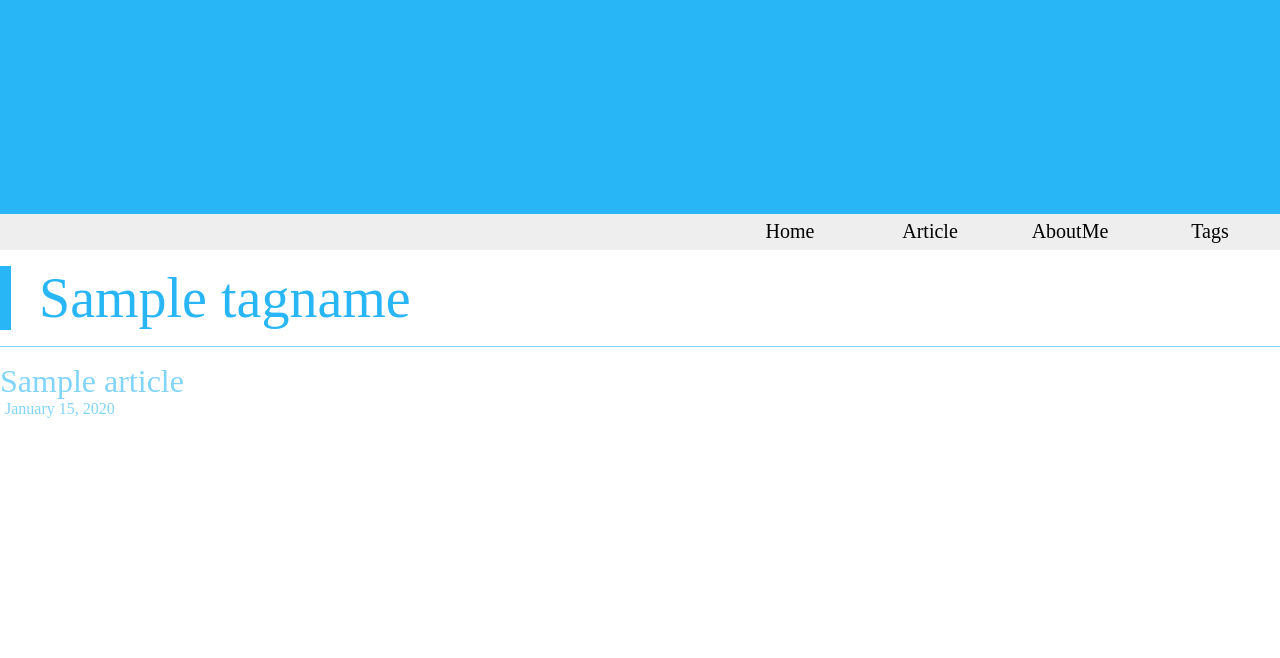
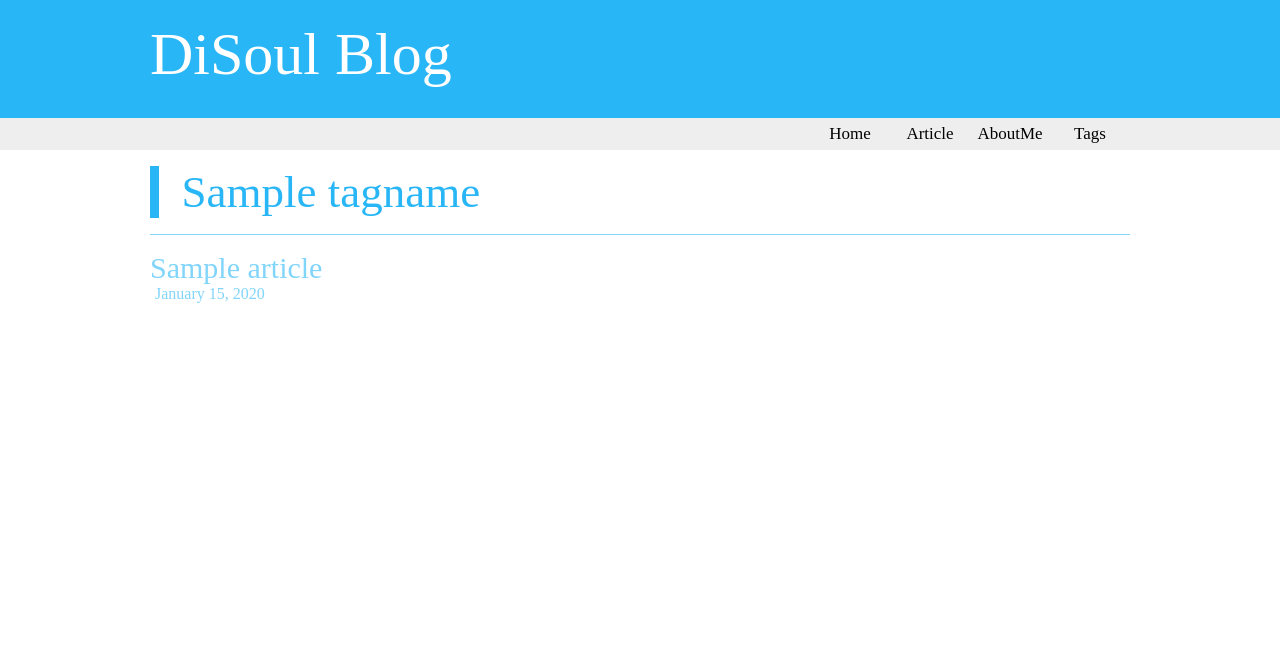
Before and after one commit to disoul/disoul-blog, a Django app: template disoul_blog/templates/tag.html in a window 1280 px wide. Shown: the top 658 px of the page. Run offline with Django 3.2, Linux system fonts and the light colour scheme; tables that the repository leaves empty hold one stand-in row (values such as "Sample post"); the template is opened without the code that fills it: values that come from a table or form of the project are taken from there, most other values are stand-ins (such as "Sample title", 1, 10 or a date in 2020).

Commit message:
css修改

```diff
--- a/blog/static/css/aboutme.css
+++ b/blog/static/css/aboutme.css
@@ -1,3 +1,3 @@
-*{-webkit-box-sizing:border-box;-moz-box-sizing:border-box;box-sizing:border-box;margin:0}.navigation{display:flex;flex-direction:column;flex-wrap:nowrap;height:250px;background-color:#29b6f6;overflow:hidden}.title{flex:6;position:relative;left:-14em;top:-3em}.navigation-bar{flex:1;background-color:#eee}.navigation-bar ul{display:flex;flex-direction:row;flex-wrap:nowrap;justify-content:flex-end;height:100%}.navigation-bar ul li{list-style-type:none}.navigation-bar ul li a{color:#000;display:inline-block;width:7em;height:100%;margin-bottom:6px;margin-top:6px;text-align:center;text-decoration:none;font-size:20px}.navigation-bar ul li i{flex:1}.navigation-bar ul li:hover{background-color:rgba(170,170,170,0.7)}#name{position:absolute;left:320px;top:80px;color:#fff;cursor:pointer;font-size:3.5em}#horizontal-line{width:30em;border-top:5px solid #fff;position:absolute;left:325px;top:150px}#about-words{font-size:1.8em;color:#fff;position:absolute;top:160px;left:325px}
+*{-webkit-box-sizing:border-box;-moz-box-sizing:border-box;box-sizing:border-box;margin:0}.navigation{display:flex;flex-direction:column;flex-wrap:nowrap;height:150px;background-color:#29b6f6;overflow:hidden}.title{flex:6;left:-14em;top:-3em;width:980px;margin:auto}.title a{text-decoration:none;font-size:60px;display:block;padding-top:20px;color:#fff;cursor:pointer}.title a:hover{color:#039be5}.navigation-bar{flex:1;background-color:#eee}.navigation-bar ul{display:flex;flex-direction:row;flex-wrap:nowrap;justify-content:flex-end;width:980px;padding-left:0;margin:auto}.navigation-bar ul li{list-style-type:none}.navigation-bar ul li a{color:#000;display:inline-block;width:80px;height:100%;margin-bottom:6px;margin-top:6px;text-align:center;text-decoration:none;font-size:17px}.navigation-bar ul li i{flex:1}.navigation-bar ul li:hover{background-color:rgba(170,170,170,0.7)}#name{position:absolute;left:320px;top:80px;color:#fff;cursor:pointer;font-size:3.5em}#horizontal-line{width:30em;border-top:5px solid #fff;position:absolute;left:325px;top:150px}#about-words{font-size:1.8em;color:#fff;position:absolute;top:160px;left:325px}
 .main-content{display:flex;flex-direction:column;align-items:center;width:100%}.main-content .mid-content{width:80em}.head-block{display:flex;margin-top:1em}.head-block .icon-block{flex:1;border-right:1px solid #e7e7e7}.head-block .icon-block .icon{width:15em;height:15em;margin:2em auto 2em auto;border:5px solid #ff7997;border-radius:15em;background-image:url('../image/disoul-icon.jpeg');background-size:cover;transition:border-width .5s}.head-block .icon-block .icon:hover{border-width:10px}.head-block .name-block{flex:1;border-right:1px solid #e7e7e7;padding-top:3.5em}.head-block .name-block .name{display:block;font-size:4em;margin:.3em 75px .3em;width:0;border-bottom:5px solid #29b6f6;white-space:nowrap;transition:width .5s;cursor:default}.head-block .name-block .name:hover{width:275px}.head-block .name-block .name span{color:#ff7997}.head-block .name-block .word{position:relative}.head-block .name-block .word p{position:absolute;right:80px;font-size:2em;color:#29b6f6}.head-block .name-block .word p span{color:#ff7997}.head-block .about-block{flex:1;padding-top:3.5em}.head-block .about-block p:first-child{font-size:2.5em;margin-left:2em}.head-block .about-block #lovedays{margin-left:1.5em;font-size:6em;color:#ff7997}.head-block .about-block #lovedays span{font-size:.3em;color:#29b6f6}
-body{display:flex;min-height:100vh;flex-direction:column}.page-warp{flex:1}.site-footer{width:100%;background-color:#455ede;height:5em}.site-footer p{text-align:center;font-size:1.5em;color:#fff;padding-top:1em;letter-spacing:.1em}.site-footer p i{margin-left:.5em;margin-right:.5em;cursor:pointer}
+body{display:flex;min-height:100vh;flex-direction:column}.page-warp{flex:1}.site-footer{width:100%;background-color:#455ede;height:50px}.site-footer p{text-align:center;font-size:1.5em;color:#fff;padding-top:10px;letter-spacing:.1em}.site-footer p i{margin-left:.5em;margin-right:.5em;cursor:pointer}.site-footer p a{color:#fff}.site-footer p a:hover{color:#29b6f6}
--- a/blog/static/css/article.css
+++ b/blog/static/css/article.css
@@ -1,4 +1,4 @@
-*{-webkit-box-sizing:border-box;-moz-box-sizing:border-box;box-sizing:border-box;margin:0}.navigation{display:flex;flex-direction:column;flex-wrap:nowrap;height:150px;background-color:#29b6f6;overflow:hidden}.title{flex:6;position:relative;left:-14em;top:-3em}.navigation-bar{flex:1;background-color:#eee}.navigation-bar ul{display:flex;flex-direction:row;flex-wrap:nowrap;justify-content:flex-end;width:980px;padding-left:0;margin:auto}.navigation-bar ul li{list-style-type:none}.navigation-bar ul li a{color:#000;display:inline-block;width:80px;height:100%;margin-bottom:6px;margin-top:6px;text-align:center;text-decoration:none;font-size:17px}.navigation-bar ul li i{flex:1}.navigation-bar ul li:hover{background-color:rgba(170,170,170,0.7)}#name{position:absolute;left:320px;top:80px;color:#fff;cursor:pointer;font-size:3.5em}#horizontal-line{width:30em;border-top:5px solid #fff;position:absolute;left:325px;top:150px}#about-words{font-size:1.8em;color:#fff;position:absolute;top:160px;left:325px}
+*{-webkit-box-sizing:border-box;-moz-box-sizing:border-box;box-sizing:border-box;margin:0}.navigation{display:flex;flex-direction:column;flex-wrap:nowrap;height:150px;background-color:#29b6f6;overflow:hidden}.title{flex:6;left:-14em;top:-3em;width:980px;margin:auto}.title a{text-decoration:none;font-size:60px;display:block;padding-top:20px;color:#fff;cursor:pointer}.title a:hover{color:#039be5}.navigation-bar{flex:1;background-color:#eee}.navigation-bar ul{display:flex;flex-direction:row;flex-wrap:nowrap;justify-content:flex-end;width:980px;padding-left:0;margin:auto}.navigation-bar ul li{list-style-type:none}.navigation-bar ul li a{color:#000;display:inline-block;width:80px;height:100%;margin-bottom:6px;margin-top:6px;text-align:center;text-decoration:none;font-size:17px}.navigation-bar ul li i{flex:1}.navigation-bar ul li:hover{background-color:rgba(170,170,170,0.7)}#name{position:absolute;left:320px;top:80px;color:#fff;cursor:pointer;font-size:3.5em}#horizontal-line{width:30em;border-top:5px solid #fff;position:absolute;left:325px;top:150px}#about-words{font-size:1.8em;color:#fff;position:absolute;top:160px;left:325px}
 .article_block{margin-bottom:2em;display:flex;flex-direction:column;align-items:center}.article_block .article{width:980px;padding:1.5em;padding-bottom:0;margin-bottom:2em;margin-top:4em;display:flex;flex-direction:column}.article_block .article:first-of-type{margin-top:0}.article_block .article .article-title{font-size:40px;cursor:pointer}.article_block .article .article-title a{text-decoration:none;color:#29b6f6}.article_block .article .article-title a:hover{color:#039be5}.article_block .article .article-tag{width:100%;height:20px;background-color:#81d4fa;margin-bottom:10px}.article_block .article .article-tag a{cursor:pointer;color:#fff;margin-right:.5em;margin-left:.5em;text-decoration:none}.article_block .article .article-tag a:hover{background-color:#039be5}.article_block .article .article-content{font-size:17px;line-height:30px}.article_block .article .article-other{width:100%;height:1.5em}.article_block .article .article-other hr{margin-top:1.5em;color:#81d4fa}.article_block .article .article-other div{height:100%;float:right}
 body{display:flex;min-height:100vh;flex-direction:column}.page-warp{flex:1}.site-footer{width:100%;background-color:#455ede;height:50px}.site-footer p{text-align:center;font-size:1.5em;color:#fff;padding-top:10px;letter-spacing:.1em}.site-footer p i{margin-left:.5em;margin-right:.5em;cursor:pointer}.site-footer p a{color:#fff}.site-footer p a:hover{color:#29b6f6}
 .codehilite{background-color:#e7e7e7;border:15px solid #e7e7e7;line-height:20px}.codehilite code{font-family:"Source Code Pro Light","Spurce Code Pro","Arial";font-size:15px}.article-content hr{margin-top:1.5em;margin-bottom:1em}.article-content ul{border-left:.4em solid #81d4fa;padding-left:.4em}.article-content ul li{list-style-type:none;margin-top:.4em;margin-bottom:.4em}.article-content p code{font-family:"Source Code Pro Light","Spurce Code Pro","Arial";background-color:#e7e7e7}
--- a/blog/static/css/scss/_navigation.scss
+++ b/blog/static/css/scss/_navigation.scss
@@ -17,9 +17,20 @@
 
 .title{
     flex: 6;
-	position: relative;
 	left: -14em;
 	top: -3em;
+	width: 980px;
+	margin: auto;
+	padding-top: 20px;
+	a {
+		text-decoration: none;
+		font-size: 60px;
+		color: white;
+	    cursor: pointer;
+	    &:hover {
+			color: $light-blue-600;
+		}
+	}
 }
 
 .navigation-bar {
--- a/blog/static/css/scss/_tag_content.scss
+++ b/blog/static/css/scss/_tag_content.scss
@@ -5,14 +5,14 @@
 }
 
 .tagblock {
-	width: 80em;
+	width: 980px;
 	margin-bottom: 1em;
 	margin-top: 1em;
 	display: flex;
 	flex-direction: column;
     .tagname {
 		display: block;
-		font-size: 3.5em;
+		font-size: 45px;
 		border-left: .2em solid $light-blue-400;
         color: $light-blue-400;
 		padding-left: .5em;
@@ -24,7 +24,7 @@
 	margin-top: 1em;
 	border-top: 1px solid $light-blue-200;
 	.titleblock {
-		font-size: 2em;
+		font-size: 30px;
         cursor: pointer;
 		display: inline-block;
 		a {
--- a/blog/static/css/tag.css
+++ b/blog/static/css/tag.css
@@ -1,3 +1,3 @@
-*{-webkit-box-sizing:border-box;-moz-box-sizing:border-box;box-sizing:border-box;margin:0}.navigation{display:flex;flex-direction:column;flex-wrap:nowrap;height:250px;background-color:#29b6f6}.title{flex:6;position:relative;left:-14em;top:-3em}.navigation-bar{flex:1;background-color:#eee}.navigation-bar ul{display:flex;flex-direction:row;flex-wrap:nowrap;justify-content:flex-end;height:100%}.navigation-bar ul li{list-style-type:none}.navigation-bar ul li a{color:#000;display:inline-block;width:7em;height:100%;margin-bottom:6px;margin-top:6px;text-align:center;text-decoration:none;font-size:20px}.navigation-bar ul li i{flex:1}.navigation-bar ul li:hover{background-color:rgba(170,170,170,0.7)}#name{position:absolute;left:320px;top:80px;color:#fff;cursor:pointer;font-size:3.5em}#horizontal-line{width:30em;border-top:5px solid #fff;position:absolute;left:325px;top:150px}#about-words{font-size:1.8em;color:#fff;position:absolute;top:160px;left:325px}
-.main-content{display:flex;justify-content:space-around;align-items:flex-start}.tagblock{width:80em;margin-bottom:1em;margin-top:1em;display:flex;flex-direction:column}.tagblock .tagname{display:block;font-size:3.5em;border-left:.2em solid #29b6f6;color:#29b6f6;padding-left:.5em}.article_list{padding-top:1em;margin-top:1em;border-top:1px solid #81d4fa}.article_list .titleblock{font-size:2em;cursor:pointer;display:inline-block}.article_list .titleblock a{text-decoration:none;color:#81d4fa}.article_list .titleblock a:hover{color:#29b6f6}.article_list .otherblock{font-size:1em;color:#81d4fa;padding-left:5px}
-body{display:flex;min-height:100vh;flex-direction:column}.page-warp{flex:1}.site-footer{width:100%;background-color:#455ede;height:5em}.site-footer p{text-align:center;font-size:1.5em;color:#fff;padding-top:1em;letter-spacing:.1em}.site-footer p i{margin-left:.5em;margin-right:.5em;cursor:pointer}
+*{-webkit-box-sizing:border-box;-moz-box-sizing:border-box;box-sizing:border-box;margin:0}.navigation{display:flex;flex-direction:column;flex-wrap:nowrap;height:150px;background-color:#29b6f6;overflow:hidden}.title{flex:6;left:-14em;top:-3em;width:980px;margin:auto;padding-top:20px}.title a{text-decoration:none;font-size:60px;color:#fff;cursor:pointer}.title a:hover{color:#039be5}.navigation-bar{flex:1;background-color:#eee}.navigation-bar ul{display:flex;flex-direction:row;flex-wrap:nowrap;justify-content:flex-end;width:980px;padding-left:0;margin:auto}.navigation-bar ul li{list-style-type:none}.navigation-bar ul li a{color:#000;display:inline-block;width:80px;height:100%;margin-bottom:6px;margin-top:6px;text-align:center;text-decoration:none;font-size:17px}.navigation-bar ul li i{flex:1}.navigation-bar ul li:hover{background-color:rgba(170,170,170,0.7)}#name{position:absolute;left:320px;top:80px;color:#fff;cursor:pointer;font-size:3.5em}#horizontal-line{width:30em;border-top:5px solid #fff;position:absolute;left:325px;top:150px}#about-words{font-size:1.8em;color:#fff;position:absolute;top:160px;left:325px}
+.main-content{display:flex;justify-content:space-around;align-items:flex-start}.tagblock{width:980px;margin-bottom:1em;margin-top:1em;display:flex;flex-direction:column}.tagblock .tagname{display:block;font-size:45px;border-left:.2em solid #29b6f6;color:#29b6f6;padding-left:.5em}.article_list{padding-top:1em;margin-top:1em;border-top:1px solid #81d4fa}.article_list .titleblock{font-size:30px;cursor:pointer;display:inline-block}.article_list .titleblock a{text-decoration:none;color:#81d4fa}.article_list .titleblock a:hover{color:#29b6f6}.article_list .otherblock{font-size:1em;color:#81d4fa;padding-left:5px}
+body{display:flex;min-height:100vh;flex-direction:column}.page-warp{flex:1}.site-footer{width:100%;background-color:#455ede;height:50px}.site-footer p{text-align:center;font-size:1.5em;color:#fff;padding-top:10px;letter-spacing:.1em}.site-footer p i{margin-left:.5em;margin-right:.5em;cursor:pointer}.site-footer p a{color:#fff}.site-footer p a:hover{color:#29b6f6}
```
Also changed, not shown: blog/static/css/index.css.
